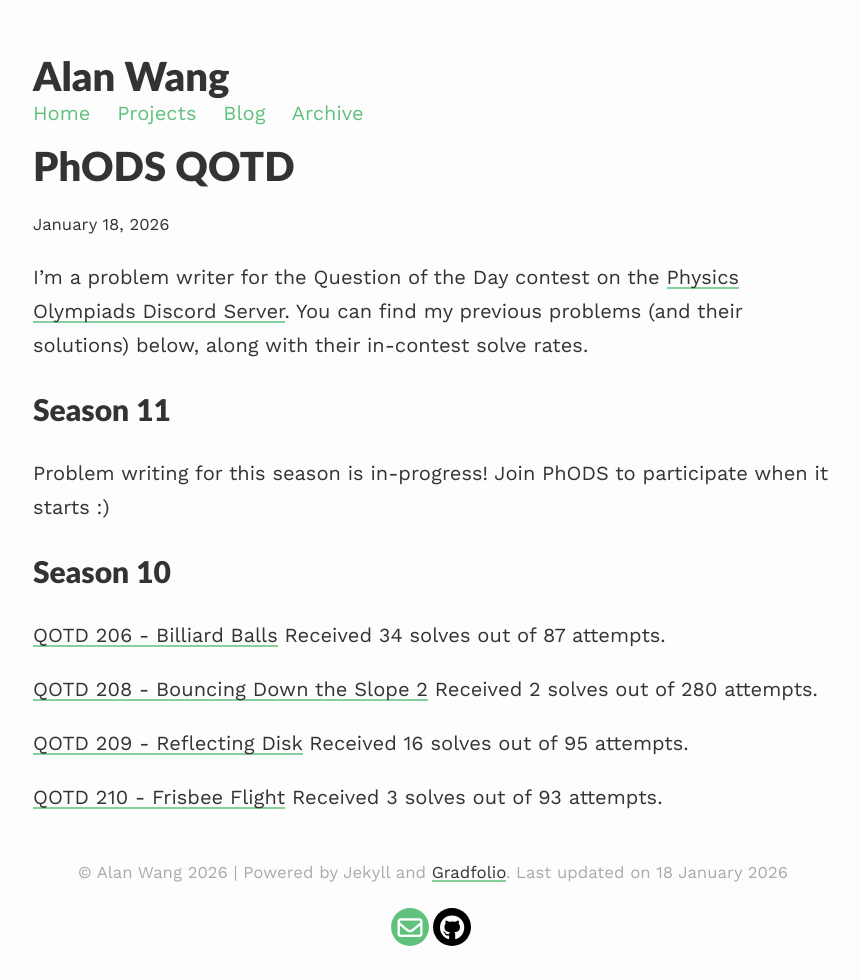
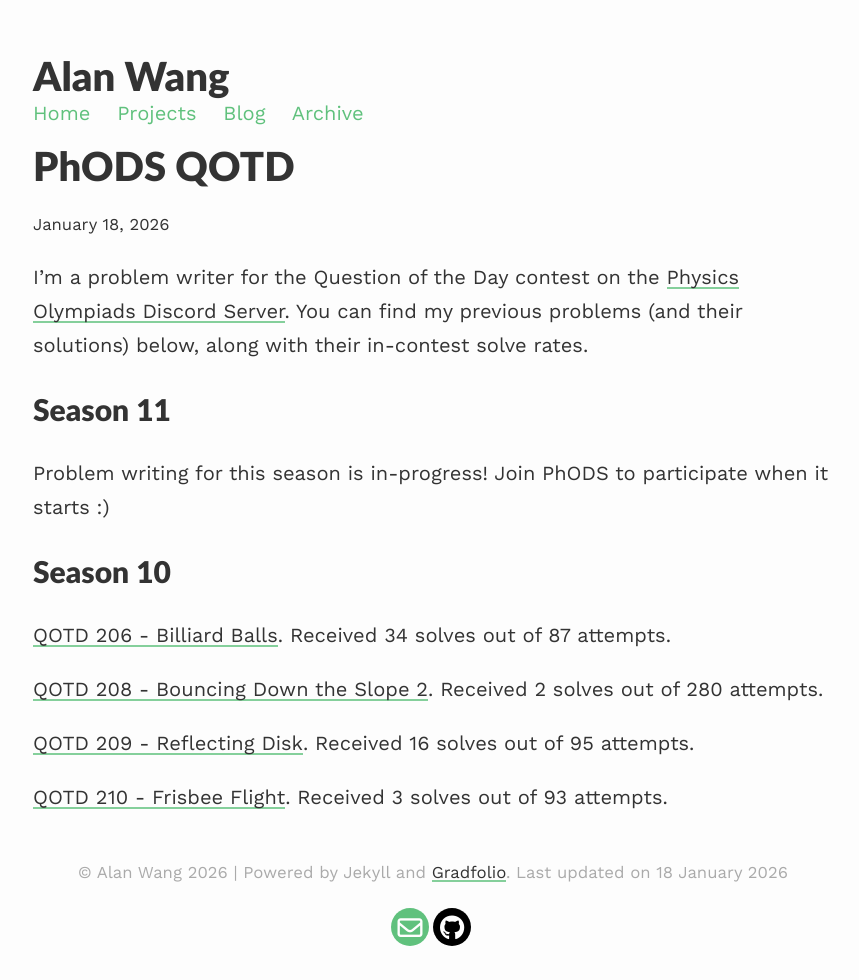
Before and after one commit to awang0826/awang0826.github.io, a Jekyll site: the page built from _projects/qotd.md, in a window 1280 px wide. Shown: the whole page, without its empty margins (207-1066 px from the left). Built offline with Jekyll 4.4.1, drawn with Linux system fonts in a browser that asks for light colours.

```diff
--- a/_projects/qotd.md
+++ b/_projects/qotd.md
@@ -15,10 +15,10 @@ Problem writing for this season is in-progress! Join PhODS to participate when i
 Season 10
 ============
 
-[QOTD 206 - Billiard Balls](https://awang0826.github.io/problemwriting/Billiard_Balls.pdf){:target="_blank"} Received 34 solves out of 87 attempts.
+[QOTD 206 - Billiard Balls](https://awang0826.github.io/problemwriting/Billiard_Balls.pdf){:target="_blank"}. Received 34 solves out of 87 attempts.
 
-[QOTD 208 - Bouncing Down the Slope 2](https://awang0826.github.io/problemwriting/Bouncing_Down_the_Slope_2.pdf){:target="_blank"} Received 2 solves out of 280 attempts.
+[QOTD 208 - Bouncing Down the Slope 2](https://awang0826.github.io/problemwriting/Bouncing_Down_the_Slope_2.pdf){:target="_blank"}. Received 2 solves out of 280 attempts.
 
-[QOTD 209 - Reflecting Disk](https://awang0826.github.io/problemwriting/Reflecting_Disk.pdf){:target="_blank"} Received 16 solves out of 95 attempts.
+[QOTD 209 - Reflecting Disk](https://awang0826.github.io/problemwriting/Reflecting_Disk.pdf){:target="_blank"}. Received 16 solves out of 95 attempts.
 
-[QOTD 210 - Frisbee Flight](https://awang0826.github.io/problemwriting/Frisbee_Flight.pdf){:target="_blank"} Received 3 solves out of 93 attempts.
+[QOTD 210 - Frisbee Flight](https://awang0826.github.io/problemwriting/Frisbee_Flight.pdf){:target="_blank"}. Received 3 solves out of 93 attempts.
```
